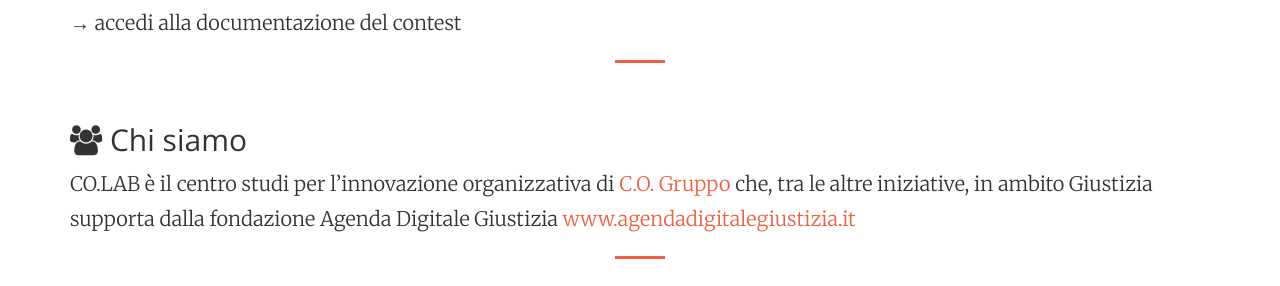
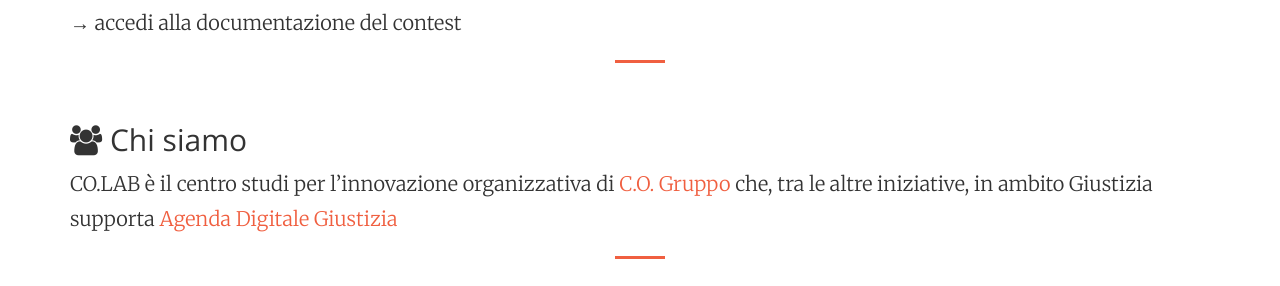
Before and after one commit to ondata/opendatagiustizia-contest, a website: page index.html in a window 1280 px wide. Shown: the part 1906-2192 px from the top of the page. Drawn offline with nearby package versions, Linux system fonts and the light colour scheme.

Commit message:
inserito collegamento ADG in chi siamo

```diff
--- a/index.html
+++ b/index.html
@@ -157,7 +157,7 @@
                     <h2 class="section-heading">
                       <i class="fa fa-users" aria-hidden="true"></i>
                       Chi siamo</h2>
-                    <p class="lead">CO.LAB è il centro studi per l’innovazione organizzativa di <a href="http:\\www.cogruppo.it">C.O. Gruppo</a> che, tra le altre iniziative, in ambito Giustizia supporta dalla fondazione Agenda Digitale Giustizia <a href="www.agendadigitalegiustizia.it">www.agendadigitalegiustizia.it</a>
+                    <p class="lead">CO.LAB è il centro studi per l’innovazione organizzativa di <a href="http:\\www.cogruppo.it">C.O. Gruppo</a> che, tra le altre iniziative, in ambito Giustizia supporta <a href="www.agendadigitalegiustizia.it">Agenda Digitale Giustizia</a>
                     </p>
 
                     <hr class="primary">
```
